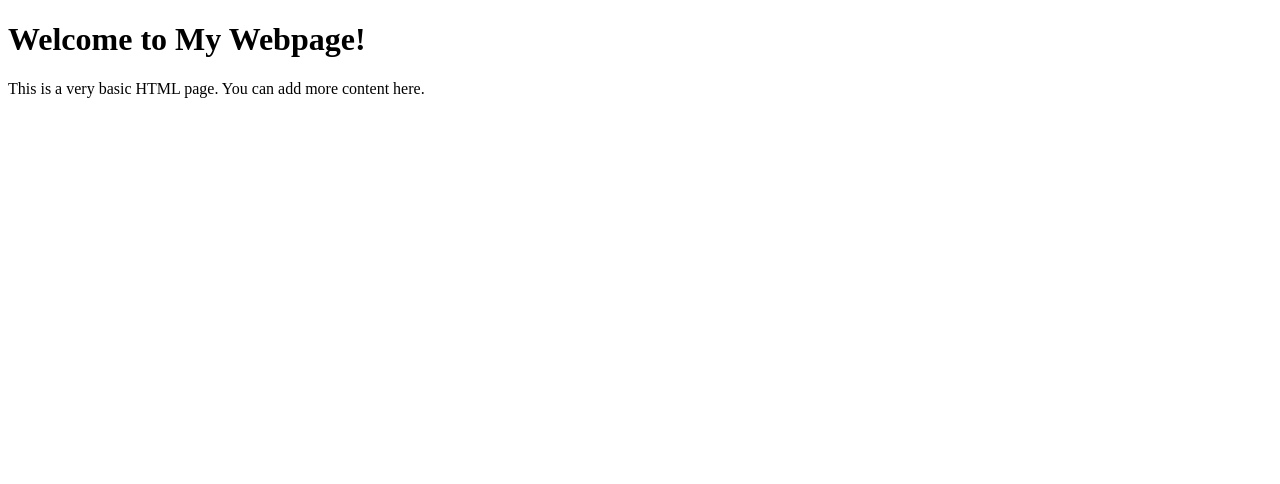
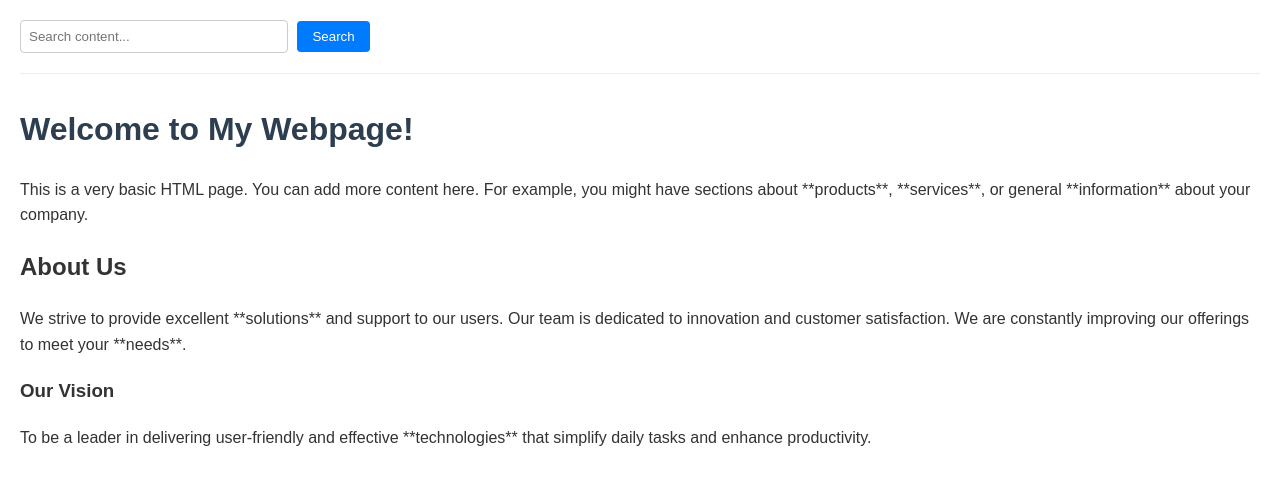
Before and after one commit to KMS-6213/website, a plain HTML site: page index.html in a window 1280 px wide. Drawn offline with Linux system fonts and the light colour scheme.

Commit message:
Update index.html

```diff
--- a/index.html
+++ b/index.html
@@ -3,12 +3,110 @@
 <head>
     <meta charset="UTF-8">
     <meta name="viewport" content="width=device-width, initial-scale=1.0">
-    <title>My Simple Webpage</title>
+    <title>My Simple Webpage with Search</title>
+    <style>
+        /* Basic styling for the search bar and content */
+        body {
+            font-family: Arial, sans-serif;
+            margin: 20px;
+            line-height: 1.6;
+            color: #333;
+        }
+        #searchBar {
+            padding: 8px;
+            width: 250px;
+            border: 1px solid #ccc;
+            border-radius: 4px;
+            margin-right: 5px;
+        }
+        button {
+            padding: 8px 15px;
+            background-color: #007bff;
+            color: white;
+            border: none;
+            border-radius: 4px;
+            cursor: pointer;
+        }
+        button:hover {
+            background-color: #0056b3;
+        }
+        .search-container {
+            margin-bottom: 30px; /* Space below the search bar */
+            padding-bottom: 20px;
+            border-bottom: 1px solid #eee;
+        }
+        .highlight {
+            background-color: yellow;
+            font-weight: bold;
+        }
+        h1 {
+            color: #2c3e50;
+        }
+    </style>
 </head>
 <body>
 
-    <h1>Welcome to My Webpage!</h1>
-    <p>This is a very basic HTML page. You can add more content here.</p>
+    <div class="search-container">
+        <input type="text" id="searchBar" placeholder="Search content...">
+        <button onclick="searchContent()">Search</button>
+    </div>
+
+    <div id="contentToSearch">
+        <h1>Welcome to My Webpage!</h1>
+        <p>This is a very basic HTML page. You can add more content here. For example, you might have sections about **products**, **services**, or general **information** about your company.</p>
+
+        <h2>About Us</h2>
+        <p>We strive to provide excellent **solutions** and support to our users. Our team is dedicated to innovation and customer satisfaction. We are constantly improving our offerings to meet your **needs**.</p>
+
+        <h3>Our Vision</h3>
+        <p>To be a leader in delivering user-friendly and effective **technologies** that simplify daily tasks and enhance productivity.</p>
+    </div>
+
+    <script>
+        function searchContent() {
+            const searchInput = document.getElementById('searchBar');
+            const searchTerm = searchInput.value.toLowerCase().trim(); // Trim whitespace
+
+            // Get the div containing all the content to be searched
+            const contentDiv = document.getElementById('contentToSearch');
+
+            // IMPORTANT: Get the original HTML content to restore it before searching again.
+            // This prevents nested highlights and messed-up HTML.
+            // A more robust solution for larger content would involve parsing the DOM
+            // node by node, but for simple cases, this is often sufficient if content isn't huge.
+            // For this example, we'll use a simpler reset before each search.
+            // For robust highlighting without DOM manipulation issues, you'd typically
+            // re-render the content or use a dedicated library.
+            // For demonstration, we'll just remove existing highlights.
+
+            // First, remove any existing highlights from previous searches
+            // We use a temporary div to parse the current HTML, remove highlights, then get its innerHTML
+            const tempDiv = document.createElement('div');
+            tempDiv.innerHTML = contentDiv.innerHTML;
+            const highlightedSpans = tempDiv.querySelectorAll('.highlight');
+            highlightedSpans.forEach(span => {
+                const parent = span.parentNode;
+                // Replace the span with its inner text
+                parent.replaceChild(document.createTextNode(span.textContent), span);
+            });
+            contentDiv.innerHTML = tempDiv.innerHTML; // Restore the clean HTML
+
+            if (searchTerm) {
+                // Find and highlight matches
+                // Use a regular expression to find the searchTerm globally and case-insensitively
+                const regex = new RegExp(`(${searchTerm})`, 'gi');
+
+                // We need to re-parse the DOM or work with text nodes to avoid breaking HTML tags.
+                // A simpler, but less robust method for simple cases:
+                let originalHtml = contentDiv.innerHTML;
+
+                // Only replace if the search term is found to avoid unnecessary DOM changes
+                if (originalHtml.toLowerCase().includes(searchTerm)) {
+                    contentDiv.innerHTML = originalHtml.replace(regex, '<span class="highlight">$&</span>');
+                }
+            }
+        }
+    </script>
 
 </body>
 </html>
```
